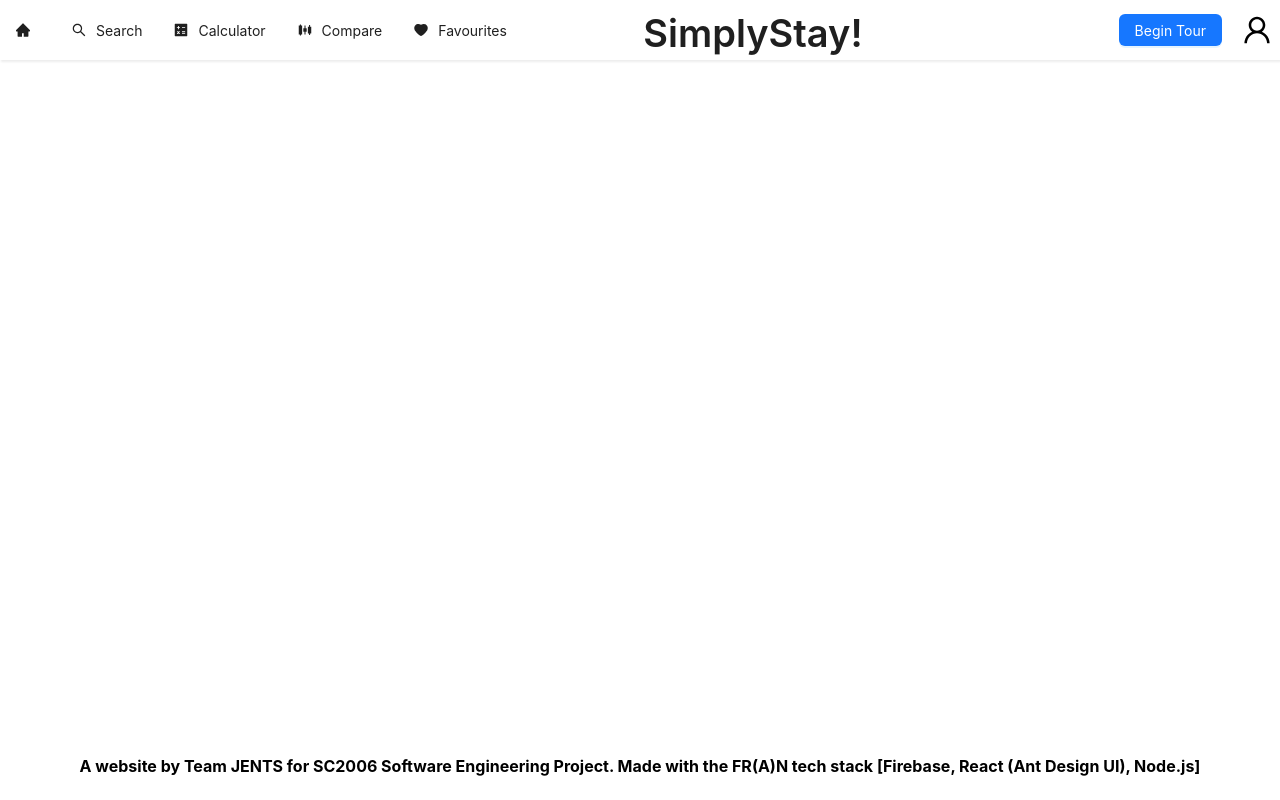
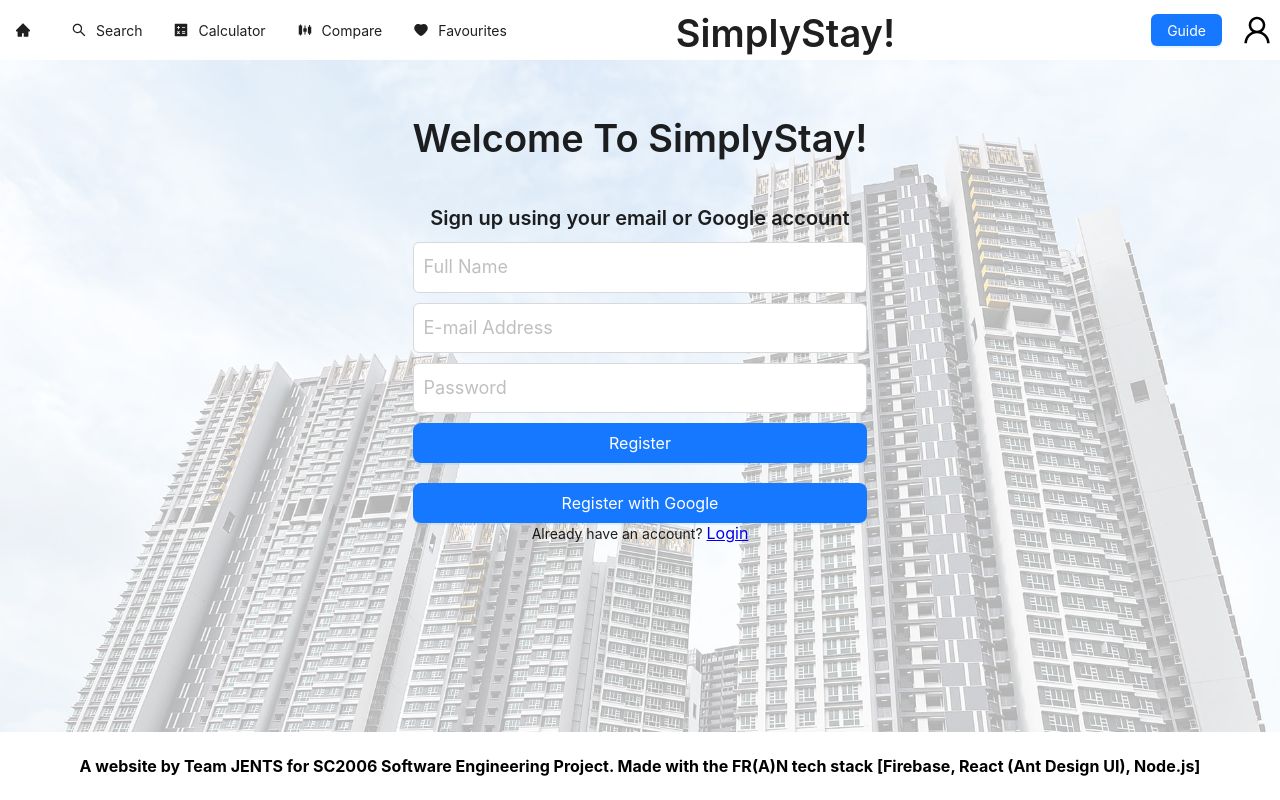
Before and after one commit to saffronrust/SC2006-Project, a React (Create React App) app: page /signup in a window 1280 px wide. Built offline with nearby package versions, Linux system fonts and the light colour scheme; no server answers.

Commit message:
revamped login and added signup function

```diff
--- a/src/App.css
+++ b/src/App.css
@@ -24,6 +24,7 @@
 .tourbutton {
   margin-right: 20px;
 }
+
 .loginIcon {
   font-size: 30px;
   margin-right: 8px;
--- a/src/Components/Header/index.js
+++ b/src/Components/Header/index.js
@@ -57,7 +57,7 @@ function AppHeader() {
       },
       {
         title: 'Login',
-        description: 'Login to the website using your Google account.',
+        description: 'Login or signup to the website using your email or Google account.',
         target: () => ref6.current,
       },
     ];
@@ -120,7 +120,7 @@ function AppHeader() {
                 () => setOpen(true)
               }
             >
-              Begin Tour
+              Guide
             </Button>
 
             <Tour
--- a/src/Components/LoginBox/index.css
+++ b/src/Components/LoginBox/index.css
@@ -5,7 +5,16 @@
     justify-content: center;
   }
 
-  .login__google {
-    border: none;
-    margin-top: 15%;
+  .login__container {
+    display: flex;
+    flex-direction: column;
+    text-align: center;
+    /* background-color: #dcdcdc; */
+    padding: 30px;
   }
+
+  .login__textBox {
+    padding: 10px;
+    font-size: 18px;
+    margin-bottom: 10px;
+  }
--- a/src/Components/LoginBox/index.js
+++ b/src/Components/LoginBox/index.js
@@ -1,14 +1,17 @@
-import React, { useEffect } from "react";
-import { useNavigate } from "react-router-dom";
+import React, { useEffect, useState } from "react";
+import { Link, useNavigate } from "react-router-dom";
+import { useAuthState } from "react-firebase-hooks/auth";
 import { auth } from "../../firebase";
-import { signInWithGoogle } from "../../Controllers/Database";
-import { useAuthState } from "react-firebase-hooks/auth";
-import { Button } from "antd";
+import { signInWithGoogle, logInWithEmailAndPassword } from "../../Controllers/Database";
+import { Button, Input } from "antd";
+import Title from "antd/es/typography/Title";
+import Text from "antd/es/typography/Text";
 import "./index.css";
 
 function LoginBox() {
-
-  const [user, loading] = useAuthState(auth);
+  const [email, setEmail] = useState("");
+  const [password, setPassword] = useState("");
+  const [user, loading, error] = useAuthState(auth);
   const navigate = useNavigate();
 
   useEffect(() => {
@@ -16,21 +19,56 @@ function LoginBox() {
       // maybe trigger a loading screen
       return;
     }
-    if (user) {
-      navigate("/useraccount");
-    }
+    if (user) navigate("/useraccount");
   }, [user, loading]);
 
   return (
     <div className="login">
+      <div className="login__container">
+      <Title level={1}>Log In To SimplyStay</Title>
+      <Title level={4}>Welcome back! Login to your account</Title>
+        <Input
+          type="text"
+          className="login__textBox"
+          value={email}
+          onChange={(e) => setEmail(e.target.value)}
+          placeholder="E-mail Address"
+        />
+        <Input
+          type="password"
+          className="login__textBox"
+          value={password}
+          onChange={(e) => setPassword(e.target.value)}
+          placeholder="Password"
+        />
         <Button
-          type = "primary"
-          size = "large"
-          className="login__btn login__google"
-          onClick={signInWithGoogle}
+          className="login__btn"
+          type="primary"
+          size="large"
+          onClick={() => logInWithEmailAndPassword(email, password)}
         >
-          Login with Google
+          Login
         </Button>
+          <Link to="/reset"><Text>Forgot Password</Text></Link>
+          <br/>
+        <Button
+            className="login__btn login__google"
+            type="primary"
+            size="large"
+            onClick={signInWithGoogle}
+        >
+            Login with Google
+        </Button>
+        <br/>
+        <div>
+          <Text>
+            Don't have an account? </Text><Link to="/signup">
+            <Text>
+                Sign Up
+            </Text>
+          </Link> now!
+        </div>
+      </div>
     </div>
   );
 }
--- a/src/Components/Routes/index.js
+++ b/src/Components/Routes/index.js
@@ -5,6 +5,7 @@ import Calculator from "../../Pages/Calculator";
 import Compare from "../../Pages/Compare";
 import Favourites from "../../Pages/Favourites";
 import Login from "../../Pages/Login";
+import Signup from "../../Pages/Signup";
 import UserAccount from "../../Pages/UserAccount";
 import SearchResults from "../../Pages/SearchResults";
 import CompareResults from "../../Pages/CompareResults";
@@ -37,6 +38,10 @@ function AppRoutes() {
         element={<Login />}
       />
       <Route
+        path="/signup"
+        element={<Signup />}
+      />
+      <Route
         path="/useraccount"
         element={<UserAccount />}
       />
--- /dev/null
+++ b/src/Components/SignupBox/index.css
@@ -0,0 +1,19 @@
+.register {
+  width: 100vw;
+  display: flex;
+  align-items: center;
+  justify-content: center;
+  }
+
+  .register__container {
+    display: flex;
+    flex-direction: column;
+    text-align: center;
+    padding: 30px;
+  }
+
+  .register__textBox {
+    padding: 10px;
+    font-size: 18px;
+    margin-bottom: 10px;
+  }
--- /dev/null
+++ b/src/Components/SignupBox/index.js
@@ -0,0 +1,81 @@
+import React, { useEffect, useState } from "react";
+import { useAuthState } from "react-firebase-hooks/auth";
+import { Link, useNavigate } from "react-router-dom";
+import { auth } from "../../firebase";
+import { registerWithEmailAndPassword, signInWithGoogle } from "../../Controllers/Database";
+import { Button, Input } from "antd";
+import Title from "antd/es/typography/Title";
+import Text from "antd/es/typography/Text";
+import "./index.css";
+
+function SignupBox() {
+  const [email, setEmail] = useState("");
+  const [password, setPassword] = useState("");
+  const [name, setName] = useState("");
+  const [user, loading, error] = useAuthState(auth);
+  const navigate = useNavigate();
+
+  const register = () => {
+    if (!name) alert("Please enter name");
+    registerWithEmailAndPassword(name, email, password);
+    navigate("/");
+  };
+
+  useEffect(() => {
+    if (loading) return;
+    if (user) navigate("/");
+  }, [user, loading]);
+
+  return (
+    <div className="register">
+      <div className="register__container">
+        <Title level={1}>Welcome To SimplyStay!</Title>
+        <Title level={4}>Sign up using your email or Google account</Title>
+        <Input
+          type="text"
+          className="register__textBox"
+          value={name}
+          onChange={(e) => setName(e.target.value)}
+          placeholder="Full Name"
+        />
+        <Input
+          type="text"
+          className="register__textBox"
+          value={email}
+          onChange={(e) => setEmail(e.target.value)}
+          placeholder="E-mail Address"
+        />
+        <Input
+          type="password"
+          className="register__textBox"
+          value={password}
+          onChange={(e) => setPassword(e.target.value)}
+          placeholder="Password"
+        />
+        <Button
+          className="register__btn"
+          type="primary"
+          size="large"
+          onClick={register}>
+          Register
+        </Button>
+        <br />
+        <Button
+          className="register__btn register__google"
+          type="primary"
+          size="large"
+          onClick={signInWithGoogle}
+        >
+          Register with Google
+        </Button>
+
+        <div>
+          {/* <Text>Already have an account? </Text><Link to="/login">Login</Link> */}
+          <Text>Already have an account? </Text><Link to="/login">Login</Link>
+        </div>
+      </div>
+    </div>
+  );
+}
+
+export default SignupBox;
--- a/src/Controllers/Database/index.js
+++ b/src/Controllers/Database/index.js
@@ -3,6 +3,7 @@ import { collection, addDoc, getDocs, query, deleteDoc, where } from 'firebase/f
 import { signInWithPopup, signOut } from "firebase/auth";
 import { message } from 'antd';
 import { fav } from '../../Components/SearchResultsBox';
+import { signInWithEmailAndPassword, createUserWithEmailAndPassword } from "firebase/auth";
 
   function addCompareResultsToFirebase(comparedflats) {
     for (let i = 0; i < comparedflats.length; i++) {
@@ -55,6 +56,33 @@ import { fav } from '../../Components/SearchResultsBox';
     }
   };
 
+  const logInWithEmailAndPassword = async (email, password) => {
+    try {
+      await signInWithEmailAndPassword(auth, email, password);
+      message.success('Login successful!', 2);
+    } catch (err) {
+      console.error(err);
+      message.error('Login failed. Please try again.', 2);
+    }
+  };
+
+  const registerWithEmailAndPassword = async (name, email, password) => {
+    try {
+      const res = await createUserWithEmailAndPassword(auth, email, password);
+      const user = res.user;
+      await addDoc(collection(db, "users"), {
+        uid: user.uid,
+        name,
+        authProvider: "local",
+        email,
+      });
+      message.success('Registration successful!', 2);
+    } catch (err) {
+      console.error(err);
+      message.error('Register failed. Please try again.', 2);
+    }
+  };
+
   const logout = () => {
     message.success('Logout successful!', 2);
     fav.length = 0;
@@ -66,4 +94,6 @@ import { fav } from '../../Components/SearchResultsBox';
     removeCompareResultsFromDatabase,
     signInWithGoogle,
     logout,
+    logInWithEmailAndPassword,
+    registerWithEmailAndPassword,
   };
--- a/src/Pages/Login/index.js
+++ b/src/Pages/Login/index.js
@@ -4,7 +4,7 @@ function Login() {
   return (
     <div className="background">
       <div className="translucentbox">
-        <div className="login">
+        <div className="loginbox">
           <LoginBox />
         </div>
       </div>
--- /dev/null
+++ b/src/Pages/Signup/index.js
@@ -0,0 +1,15 @@
+import SignupBox from "../../Components/SignupBox";
+
+function Signup() {
+  return (
+    <div className="background">
+      <div className="translucentbox">
+        <div className="signupbox">
+          <SignupBox />
+        </div>
+      </div>
+    </div>
+  )
+}
+
+export default Signup;
```
